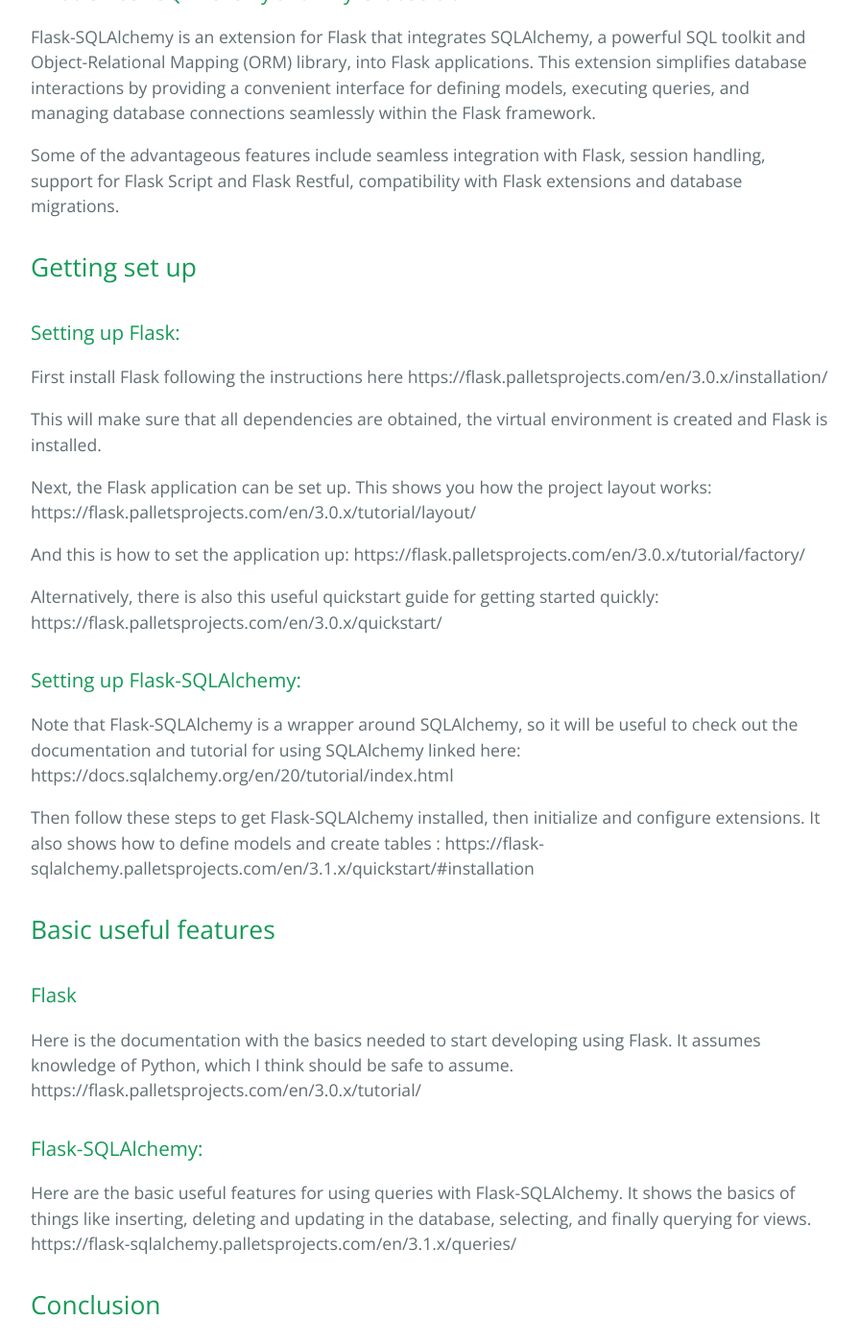
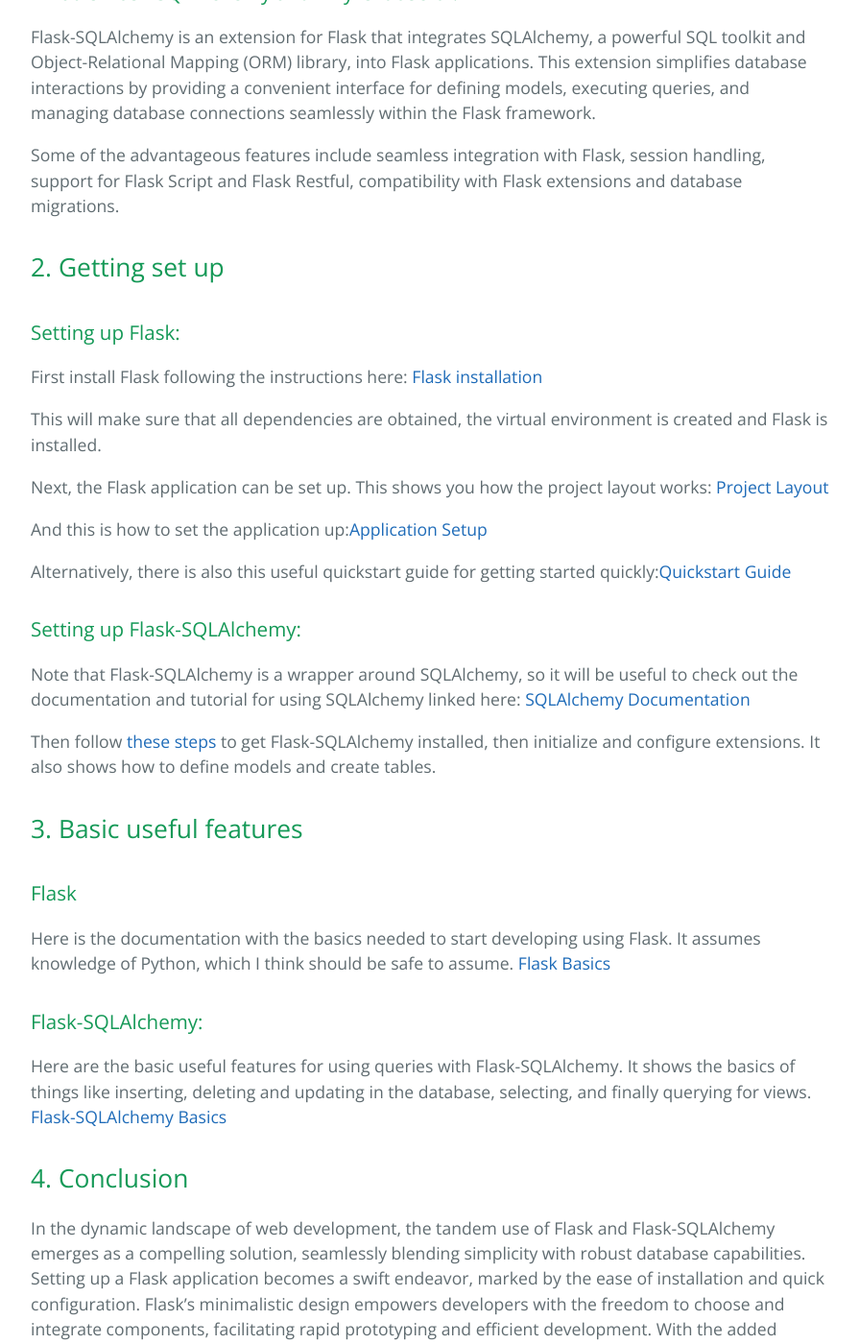
Before and after one commit to learning-software-engineering/learning-software-engineering.github.io, a Jekyll site: the page built from Topics/Tech_Stacks/Flask.md, in a window 1280 px wide and 1400 px high, scrolled down 897 px. Shown: the whole window at 96% size, without its empty margins (192-1087 px from the left). Built offline with Jekyll 4.4.1, drawn with Linux system fonts in a browser that asks for light colours; our own code applies the rules of GitHub Pages for plain Markdown files; some of the changed text lies outside the part shown.

Commit message:
Reformatted Flask.md
Reformatted the document by making links clickable words to make it cleaner, as well as numbering each section to improve the flow. This should make it easier to read and follow.

```diff
--- a/Topics/Tech_Stacks/Flask.md
+++ b/Topics/Tech_Stacks/Flask.md
@@ -18,52 +17,47 @@
 
 
 
-## Getting set up
+## 2. Getting set up
 ### Setting up Flask:
-First install Flask following the instructions here
-https://flask.palletsprojects.com/en/3.0.x/installation/
+First install Flask following the instructions here: [Flask installation](https://flask.palletsprojects.com/en/3.0.x/installation/)
 
 This will make sure that all dependencies are obtained, the virtual environment is created and Flask is installed.
 
 Next, the Flask application can be set up.
-This shows you how the project layout works:
-https://flask.palletsprojects.com/en/3.0.x/tutorial/layout/
+This shows you how the project layout works: [Project Layout](https://flask.palletsprojects.com/en/3.0.x/tutorial/layout/)
 
-And this is how to set the application up:
-https://flask.palletsprojects.com/en/3.0.x/tutorial/factory/
+And this is how to set the application up:[Application Setup](https://flask.palletsprojects.com/en/3.0.x/tutorial/factory/)
 
-Alternatively, there is also this useful quickstart guide for getting started quickly:
-https://flask.palletsprojects.com/en/3.0.x/quickstart/
+Alternatively, there is also this useful quickstart guide for getting started quickly:[Quickstart Guide](https://flask.palletsprojects.com/en/3.0.x/quickstart/)
 
 ### Setting up Flask-SQLAlchemy:
 Note that Flask-SQLAlchemy is a wrapper around SQLAlchemy, so it will be useful to check out the documentation and tutorial for using SQLAlchemy linked here:
-https://docs.sqlalchemy.org/en/20/tutorial/index.html
+[SQLAlchemy Documentation](https://docs.sqlalchemy.org/en/20/tutorial/index.html)
 
-Then follow these steps to get Flask-SQLAlchemy installed, then initialize and configure extensions. It also shows how to define models and create tables :
-https://flask-sqlalchemy.palletsprojects.com/en/3.1.x/quickstart/#installation
+Then follow [these steps](https://flask-sqlalchemy.palletsprojects.com/en/3.1.x/quickstart/#installation) to get Flask-SQLAlchemy installed, then initialize and configure extensions. It also shows how to define models and create tables.
 
 
-## Basic useful features
+
+## 3. Basic useful features
 ### Flask
 Here is the documentation with the basics needed to start developing using Flask. It assumes knowledge of Python, which I think should be safe to assume.
-https://flask.palletsprojects.com/en/3.0.x/tutorial/
+[Flask Basics](https://flask.palletsprojects.com/en/3.0.x/tutorial/)
 
 
 ### Flask-SQLAlchemy:
 Here are the basic useful features for using queries with Flask-SQLAlchemy. It shows the basics of things like inserting, deleting and updating in the database, selecting, and finally querying for views.
-https://flask-sqlalchemy.palletsprojects.com/en/3.1.x/queries/
+[Flask-SQLAlchemy Basics](https://flask-sqlalchemy.palletsprojects.com/en/3.1.x/queries/)
 
 
-## Conclusion
+## 4. Conclusion
 In the dynamic landscape of web development, the tandem use of Flask and Flask-SQLAlchemy emerges as a compelling solution, seamlessly blending simplicity with robust database capabilities. Setting up a Flask application becomes a swift endeavor, marked by the ease of installation and quick configuration. Flask's minimalistic design empowers developers with the freedom to choose and integrate components, facilitating rapid prototyping and efficient development. With the added integration of Flask-SQLAlchemy, the database layer becomes an integral part of the Flask ecosystem, offering a unified and expressive interface for model definition, database querying, and session management. Ultimately, the Flask and Flask-SQLAlchemy duo empowers developers to create scalable, maintainable, and feature-rich web applications.
 
 
-## Additional Resources
-Here is the overview for the Flask documentation:
-[https://flask-sqlalchemy.palletsprojects.com/en/3.1.x/](https://flask.palletsprojects.com/en/3.0.x/)
+## 5. Additional Resources
+[Here](https://flask.palletsprojects.com/en/3.0.x/) is the overview for the Flask documentation.
 
-Here is an overview for the Flask-SQLAlchemy documentation:
-https://flask-sqlalchemy.palletsprojects.com/en/3.1.x/
 
-And here is a useful video for learning about Flask-SQLAlchemy:
-https://www.youtube.com/watch?v=uZnp21fu8TQ&t=1s&ab_channel=TechWithTim
+[Here](https://flask-sqlalchemy.palletsprojects.com/en/3.1.x/) is an overview for the Flask-SQLAlchemy documentation.
+
+
+And [here](https://www.youtube.com/watch?v=uZnp21fu8TQ&t=1s&ab_channel=TechWithTim) is a useful video for learning about Flask-SQLAlchemy:
```
Also changed, not shown: other parts of Topics/Tech_Stacks/Flask.md (+3 -4 lines).
